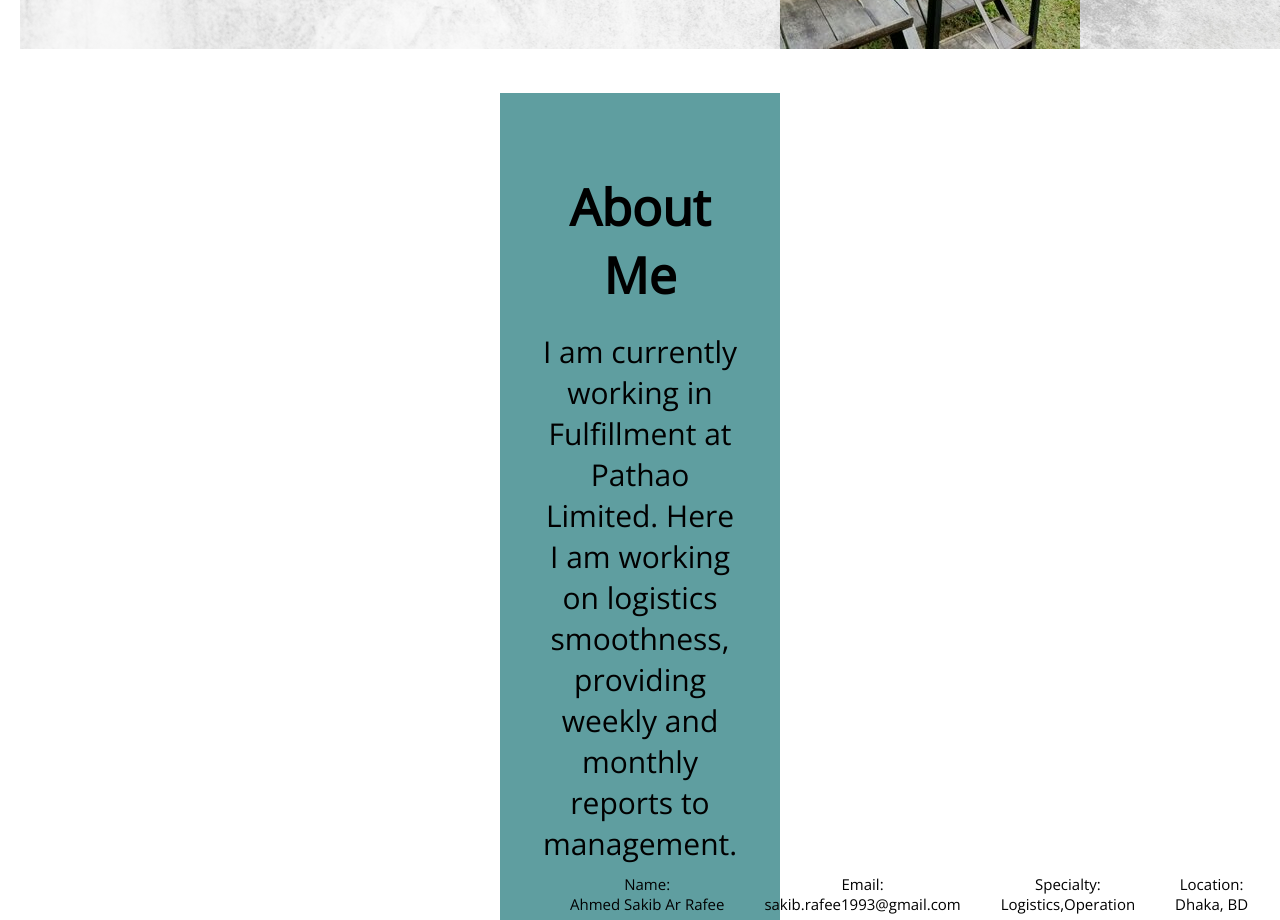
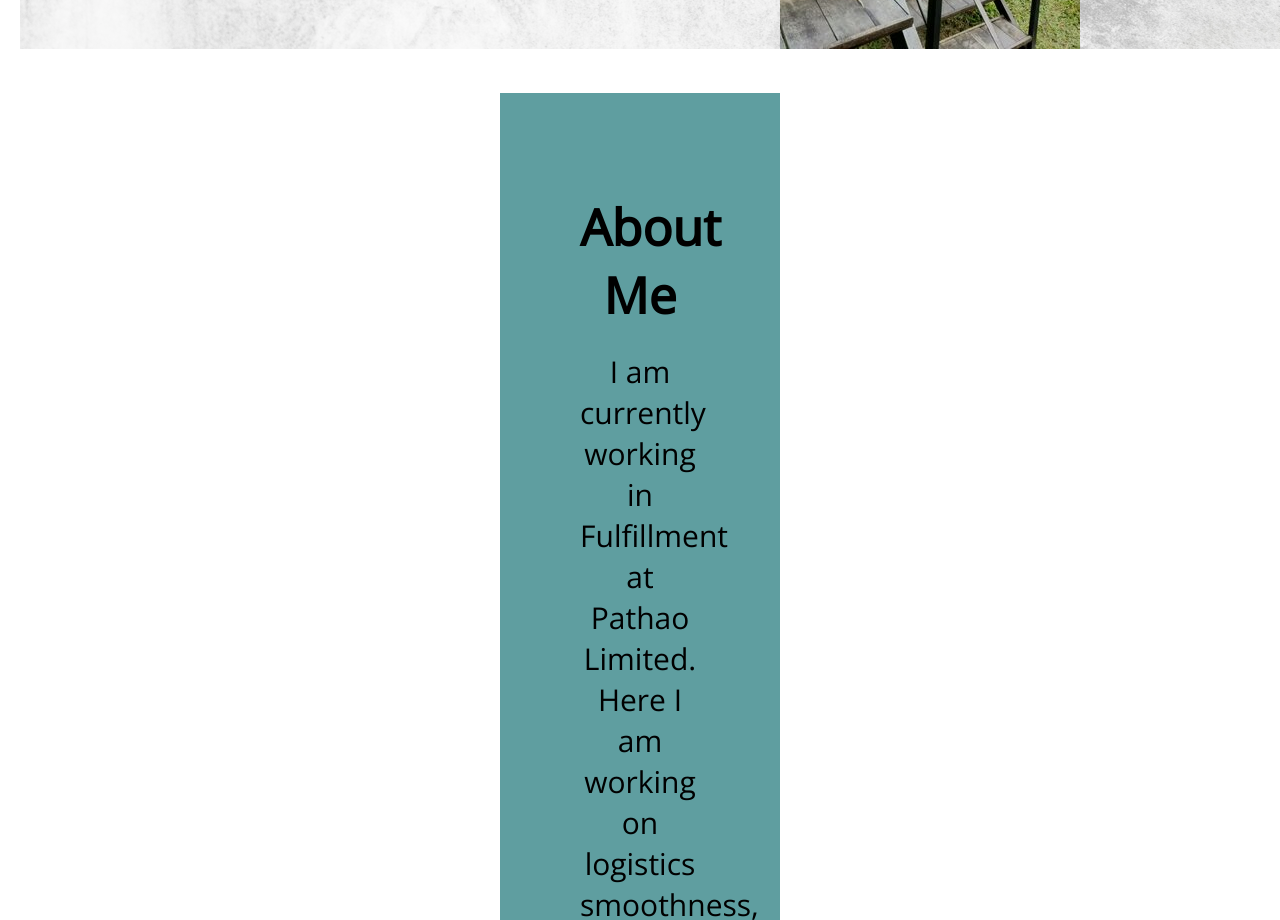
Before and after one commit to SakibRafee0/my-portfolio, a plain HTML site: page index.html in a window 1280 px wide. Shown: the part 613-1533 px from the top of the page. Drawn offline with nearby package versions, Linux system fonts and the light colour scheme.

Commit message:
she is do

```diff
--- a/styles/style.css
+++ b/styles/style.css
@@ -23,7 +23,7 @@ nav li{
 }
 .aboutme{
     background-color: cadetblue;
-    padding: 80px 40px;
+    padding: 100px 80px;
     margin: 0 500px;
     text-align: center;
 }
```
